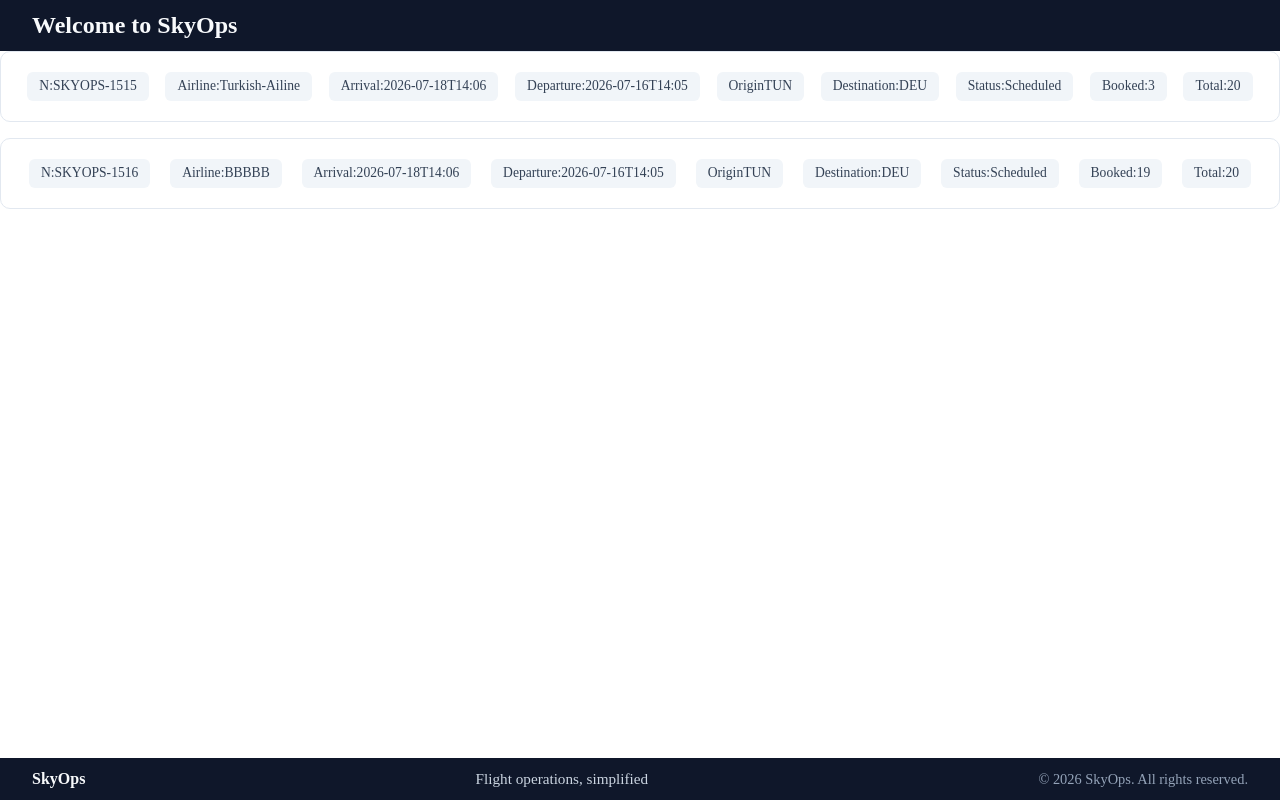
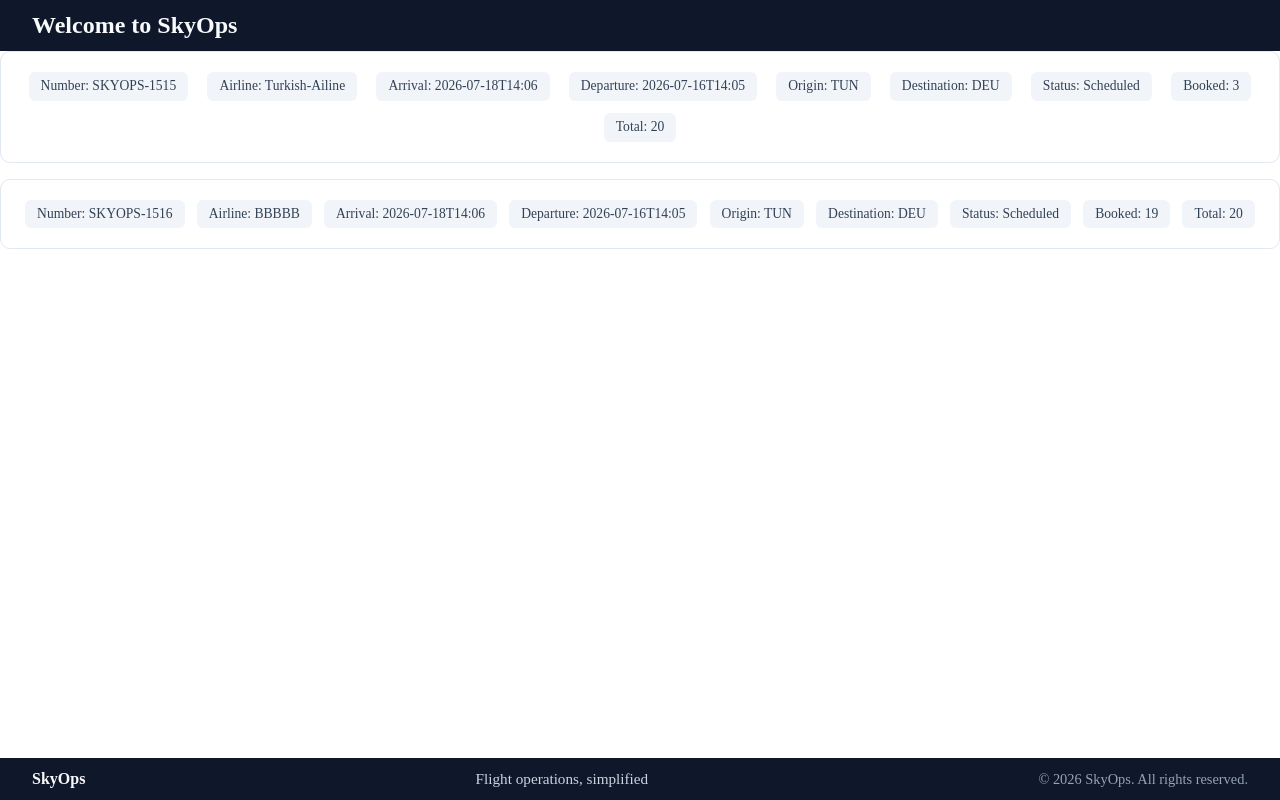
Before and after one commit to Adam-hash-a11y/skyops-forms, a React (Vite) app: page /flightlist in a window 1280 px wide. Built offline with nearby package versions, Linux system fonts and the light colour scheme.

Commit message:
chore: improove flight list design

```diff
--- a/src/components/flightList/FlightList.tsx
+++ b/src/components/flightList/FlightList.tsx
@@ -32,15 +32,15 @@ export const FlightList = () => {
       {console.log("state", flights)}
       {flights.map((flight, index) => (
         <FlightCard key={index}>
-          <FlightItem>N:{flight.flightNumber}</FlightItem>
-          <FlightItem>Airline:{flight.airline}</FlightItem>
-          <FlightItem>Arrival:{flight.arrivalTime}</FlightItem>
-          <FlightItem>Departure:{flight.departureTime}</FlightItem>
-          <FlightItem>Origin{flight.origin}</FlightItem>
-          <FlightItem>Destination:{flight.destination}</FlightItem>
-          <FlightItem>Status:{flight.status}</FlightItem>
-          <FlightItem>Booked:{flight.bookedSeats}</FlightItem>
-          <FlightItem>Total:{flight.totalSeats}</FlightItem>
+          <FlightItem>Number: {flight.flightNumber}</FlightItem>
+          <FlightItem>Airline: {flight.airline}</FlightItem>
+          <FlightItem>Arrival: {flight.arrivalTime}</FlightItem>
+          <FlightItem>Departure: {flight.departureTime}</FlightItem>
+          <FlightItem>Origin: {flight.origin}</FlightItem>
+          <FlightItem>Destination: {flight.destination}</FlightItem>
+          <FlightItem>Status: {flight.status}</FlightItem>
+          <FlightItem>Booked: {flight.bookedSeats}</FlightItem>
+          <FlightItem>Total: {flight.totalSeats}</FlightItem>
         </FlightCard>
       ))}
     </>
```
